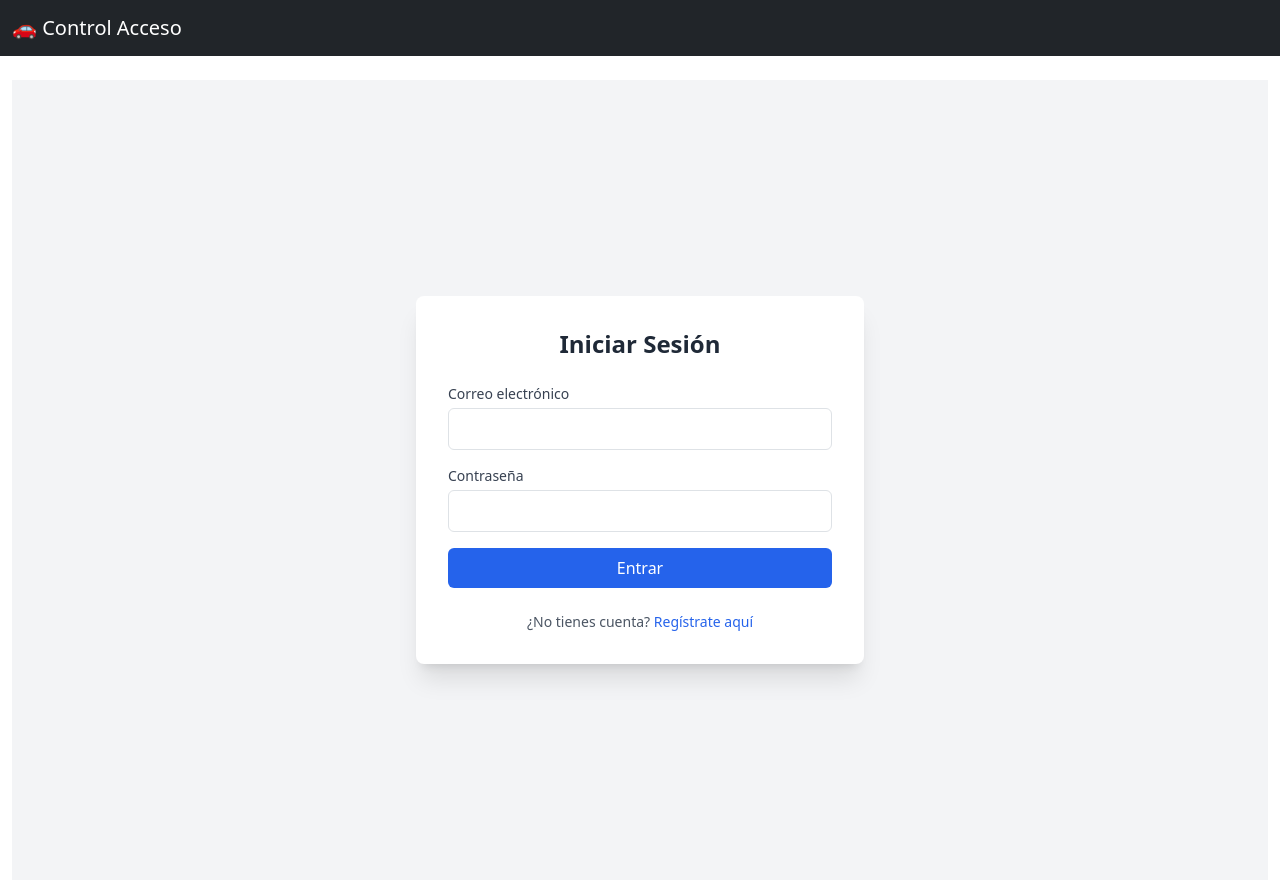
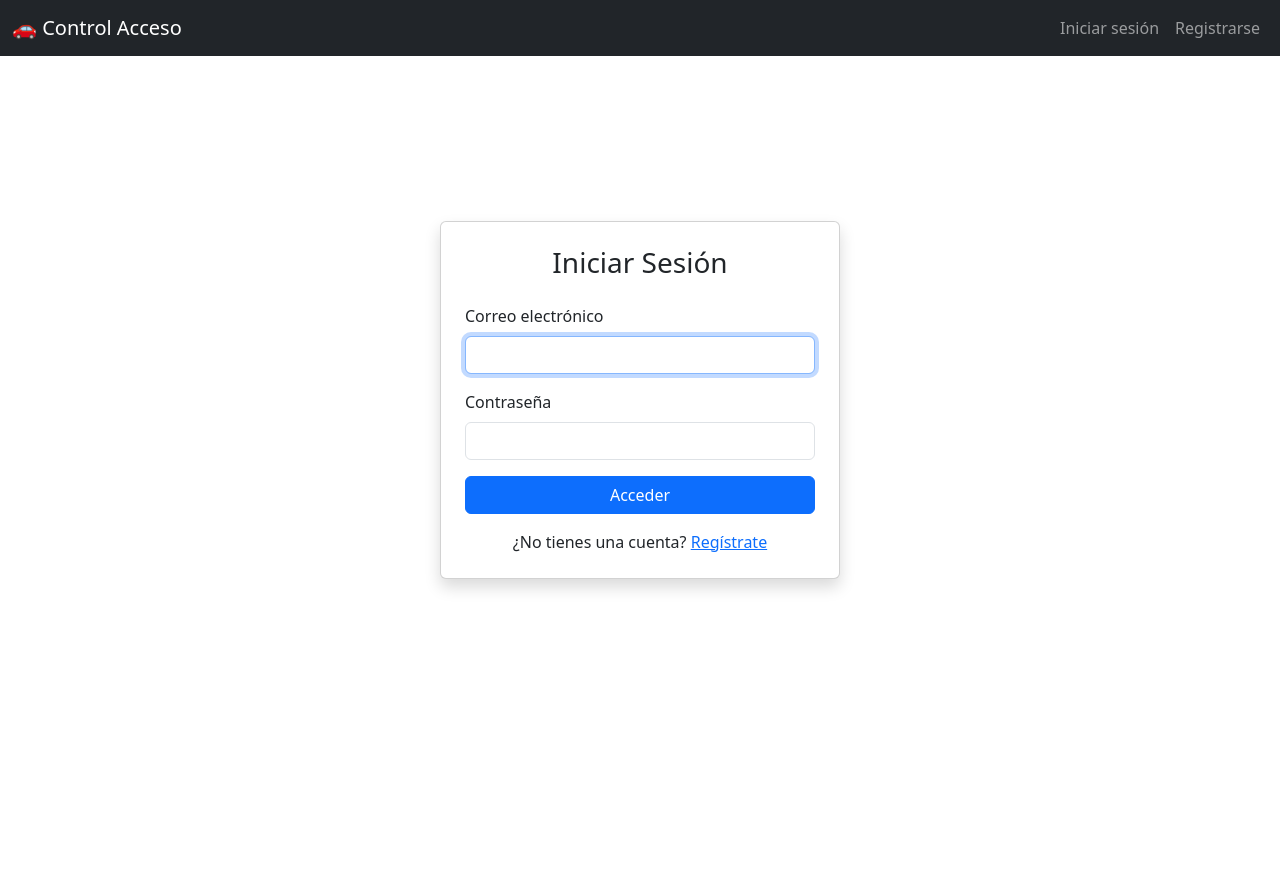
Before and after one commit to danielsm107/control-acceso-matriculas, a Flask app: page /login in a window 1280 px wide. After the commit the page ends 590 px from the top, so only its background shows below. Run offline with Flask 3, Linux system fonts and the light colour scheme; some libraries are stand-ins or nearby versions.

Commit message:
Mejorar estilo login.html

```diff
--- a/backend/templates/base.html
+++ b/backend/templates/base.html
@@ -4,8 +4,6 @@
   <meta charset="UTF-8">
   <title>{% block title %}Control de Acceso{% endblock %}</title>
   <meta name="viewport" content="width=device-width, initial-scale=1">
-  <!-- Tailwind -->
-  <script src="https://cdn.tailwindcss.com"></script>
   <!-- Bootstrap -->
   <link href="https://cdn.jsdelivr.net/npm/bootstrap@5.3.0/dist/css/bootstrap.min.css" rel="stylesheet">
   <!-- Socket.IO -->
--- a/backend/templates/login.html
+++ b/backend/templates/login.html
@@ -3,28 +3,29 @@
 {% block title %}Iniciar Sesión{% endblock %}
 
 {% block content %}
-<div class="flex justify-center items-center min-h-screen bg-gray-100">
-  <div class="bg-white shadow-xl rounded-lg p-8 w-full max-w-md">
-    <h2 class="text-2xl font-bold mb-6 text-center text-gray-800">Iniciar Sesión</h2>
+<div class="d-flex justify-content-center align-items-center" style="min-height: 80vh;">
+  <div class="card shadow p-4" style="width: 100%; max-width: 400px;">
+    <h3 class="text-center mb-4">Iniciar Sesión</h3>
 
-    <form action="{{ url_for('auth.login') }}" method="POST" class="space-y-4">
-      <div>
-        <label for="email" class="block text-sm font-medium text-gray-700">Correo electrónico</label>
-        <input type="email" name="email" required class="mt-1 block w-full border border-gray-300 rounded-md p-2 focus:outline-none focus:ring-2 focus:ring-blue-500">
+    <form method="POST" action="{{ url_for('auth.login') }}">
+      <div class="mb-3">
+        <label for="email" class="form-label">Correo electrónico</label>
+        <input type="email" class="form-control" id="email" name="email" required autofocus>
       </div>
 
-      <div>
-        <label for="password" class="block text-sm font-medium text-gray-700">Contraseña</label>
-        <input type="password" name="password" required class="mt-1 block w-full border border-gray-300 rounded-md p-2 focus:outline-none focus:ring-2 focus:ring-blue-500">
+      <div class="mb-3">
+        <label for="password" class="form-label">Contraseña</label>
+        <input type="password" class="form-control" id="password" name="password" required>
       </div>
 
-      <button type="submit" class="w-full bg-blue-600 text-white py-2 rounded-md hover:bg-blue-700 transition">Entrar</button>
+      <div class="d-grid">
+        <button type="submit" class="btn btn-primary">Acceder</button>
+      </div>
     </form>
 
-    <p class="text-center text-sm text-gray-600 mt-4">
-      ¿No tienes cuenta?
-      <a href="{{ url_for('auth.register') }}" class="text-blue-600 hover:underline">Regístrate aquí</a>
-    </p>
+    <div class="mt-3 text-center">
+      ¿No tienes una cuenta? <a href="{{ url_for('auth.register') }}">Regístrate</a>
+    </div>
   </div>
 </div>
 {% endblock %}
```
